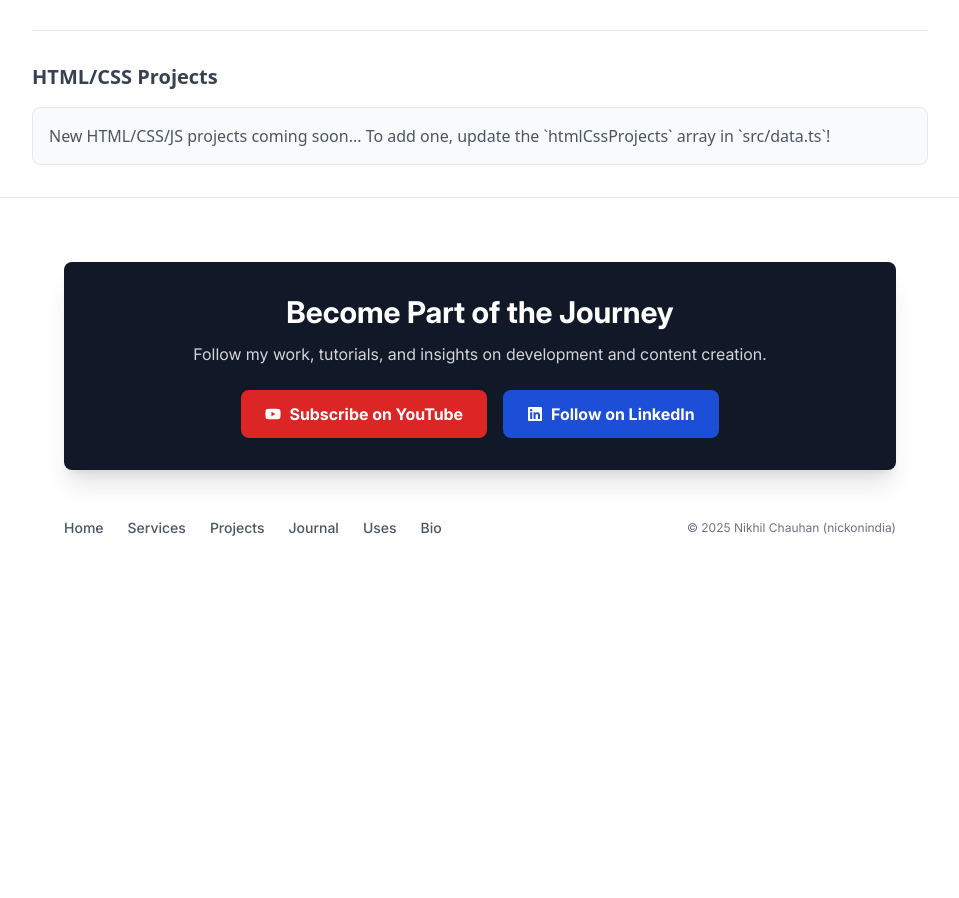
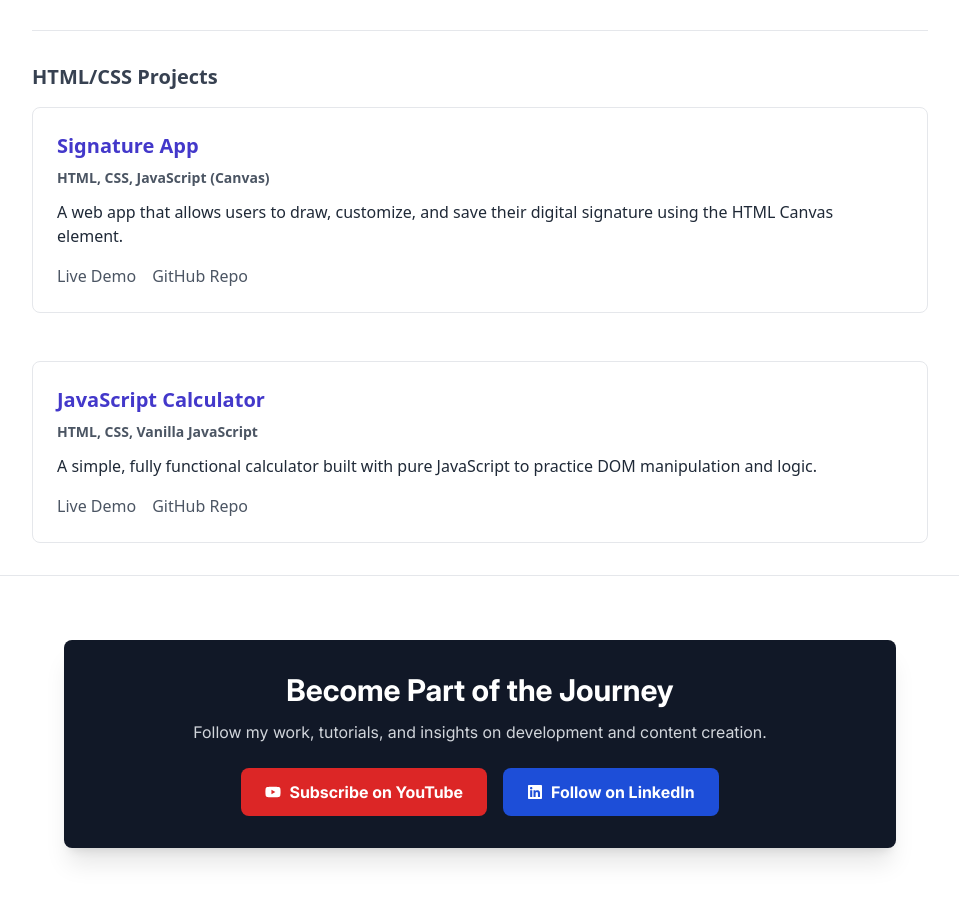
Before and after one commit to nikhilchauhanx/nickonindia, a Next.js app: page /projects in a window 1280 px wide. Shown: the part 1583-2481 px from the top of the page, without its empty margins (160-1119 px from the left). Before the commit the page ends 2153 px from the top, so only its background shows below. Built offline with nearby package versions, Linux system fonts and the light colour scheme.

Commit message:
feat: Add Signature App to HTML/CSS projects

```diff
--- a/src/data.ts
+++ b/src/data.ts
@@ -163,15 +163,27 @@ export const nextJsProjects: Project[] = [];
 export const reactJsProjects: Project[] = [];
 
 export const htmlCssProjects: Project[] = [
-  // {
-  //   title: "Small Project: JavaScript Calculator",
-  //   slug: "js-calculator",
-  //   stack: "HTML, CSS, Vanilla JavaScript",
-  //   description: "A simple, fully functional calculator built with pure JavaScript to practice DOM manipulation and logic.",
-  //   liveUrl: "#", // Add the live link
-  //   repoUrl: "#", // Add the GitHub link
-  //   caseStudy: null
-  // }
+    // --- ADD THIS NEW PROJECT OBJECT ---
+// --- THIS PROJECT IS NOW COMPLETE ---
+  {
+    title: "Signature App",
+    slug: "signature-app",
+    stack: "HTML, CSS, JavaScript (Canvas)",
+    description: "A web app that allows users to draw, customize, and save their digital signature using the HTML Canvas element.",
+    liveUrl: "https://signatureapp-three.vercel.app/",
+    repoUrl: "https://github.com/nikhilchauhanx/signatureapp", // 👈 I'VE ADDED YOUR GITHUB LINK
+    caseStudy: null
+  },
+
+  {
+    title: "JavaScript Calculator",
+    slug: "js-calculator",
+    stack: "HTML, CSS, Vanilla JavaScript",
+    description: "A simple, fully functional calculator built with pure JavaScript to practice DOM manipulation and logic.",
+    liveUrl: "#", // Add link when ready
+    repoUrl: "#", // Add link when ready
+    caseStudy: null
+  }
 ];
 
 // --- END OF PROJECTS SECTION ---
```
